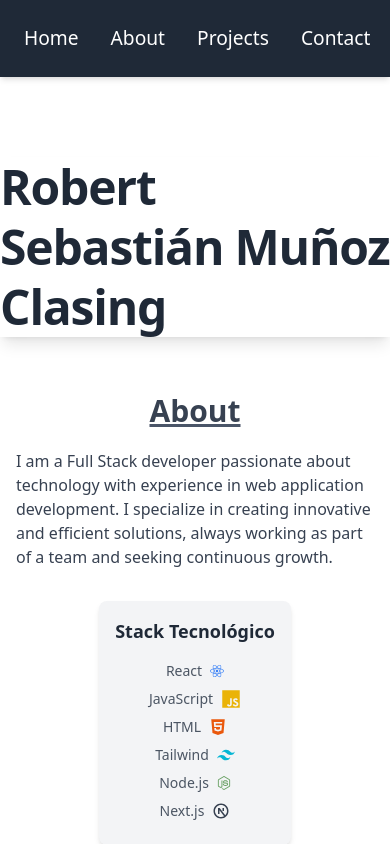
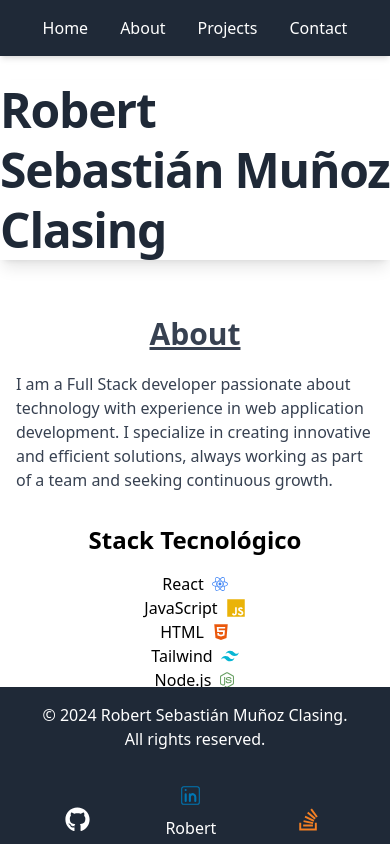
Before and after one commit to rocerclasing/portafolio-rm.github.io.com, a Next.js app: page / in a window 390 px wide. Shown: the top 844 px of the page. Built offline with nearby package versions, Linux system fonts and the light colour scheme.

Commit message:
responsive design corregido

```diff
--- a/src/app/globals.css
+++ b/src/app/globals.css
@@ -2,16 +2,18 @@
 @tailwind components;
 @tailwind utilities;
 
+/* Navbar */
+.navbar {
+  @apply bg-gray-800 text-white py-4 fixed top-0 w-full h-[157px];
+}
+
 /* Footer */
 .footer {
-  @apply bg-gray-800 text-white text-center py-6;
-  position: relative;
-  bottom: 0;
-  width: 100%;
+  @apply bg-gray-800 text-white text-center py-4 fixed bottom-0 w-full h-[157px];
 }
 
 .footer-content {
-  @apply max-w-5xl mx-auto px-4 lg:px-8;
+  @apply max-w-[1048px] mx-auto px-4 lg:px-8;
 }
 
 .social-links {
@@ -26,7 +28,16 @@
   @apply text-white hover:underline;
 }
 
-/* Tech Stack Section */
+/* Iconos del footer adaptables */
+.footer .icon {
+  @apply w-6 h-6 transition-transform duration-200;
+}
+
+.footer .icon:hover {
+  @apply transform scale-110;
+}
+
+/* Sección de Tech Stack */
 .tech-stack {
   @apply p-6 md:p-10 lg:p-20 bg-gray-100 rounded-lg shadow-md;
 }
@@ -36,7 +47,7 @@
 }
 
 .tech-stack ul {
-  @apply list-none p-0 text-center; /* Centraliza la lista */
+  @apply list-none p-0 text-center;
 }
 
 .tech-stack li {
@@ -47,59 +58,12 @@
   @apply text-blue-500 cursor-pointer;
 }
 
-/* Underline customization */
-.underline {
-  text-decoration: underline;
-  text-decoration-color: #4A5568;
-}
-
-/* Footer icons with hover effect */
-.footer .icon-github,
-.footer .icon-linkedin,
-.footer .icon-stackoverflow {
-  @apply transition-transform duration-200;
-}
-
-.footer .icon-github:hover,
-.footer .icon-linkedin:hover,
-.footer .icon-stackoverflow:hover {
-  @apply transform scale-110;
-}
-
-/* Responsive improvements for smaller devices */
-@media (max-width: 640px ) {
-  #mobile-menu {
-    @apply block;
-  }
-  /* Footer adjustments */
+/* Responsividad y ajustes para pantallas pequeñas */
+@media (max-width: 640px) {
   .footer-content {
     @apply px-2;
   }
 
-  /*mobile-menu*/
-  /* Para pantallas de hasta 568px */
-@media (max-width: 586px) {
-  #mobile-menu {
-    @apply block;
-    width: 100%; /* Asegura que ocupe todo el ancho de la pantalla */
-    padding: 1rem; /* Añade espacio para que el contenido sea más legible */
-    font-size: 1rem; /* Tamaño de fuente adecuado para pantallas pequeñas */
-  }
-}
-
-/* Para pantallas de hasta 982px */
-@media (max-width: 982px) {
-  #mobile-menu {
-    @apply block;
-    width: 100%; /* Mantén el ancho completo */
-    padding: 1.5rem; /* Añade un poco más de espacio */
-    font-size: 1.2rem; /* Tamaño de fuente más grande para mejor lectura */
-  }
-}
-
-
-
-  /* Tech Stack adjustments */
   .tech-stack {
     @apply p-4;
   }
@@ -112,3 +76,16 @@
     @apply text-sm;
   }
 }
+
+/* Ajuste del contenedor y el tamaño de íconos */
+@media (max-width: 586px) {
+  .navbar, .footer {
+    @apply px-4;
+  }
+}
+
+@media (max-width: 982px) {
+  .navbar, .footer {
+    @apply px-6;
+  }
+}
--- a/src/app/page.tsx
+++ b/src/app/page.tsx
@@ -9,7 +9,7 @@ import type { Metadata } from "next";
 export const metadata: Metadata = {
     title: "Home",
     description: "Explora nuestra plataforma y descubre soluciones innovadoras en tecnología web. Creado con Next.js para ofrecer una experiencia rápida, segura y completamente optimizada.",
-  };
+};
 
 const Home = () => {
     return (
@@ -26,7 +26,7 @@ const Home = () => {
             </section>
 
             <section className="flex items-center justify-center mb-10">
-                <div className="tech-stack text-center">
+                <div>
                     <h2 className="text-2xl font-semibold mb-4">Stack Tecnológico</h2>
                     <ul className="list-disc list-inside">
                         <li className="flex items-center justify-center">
@@ -45,7 +45,7 @@ const Home = () => {
                             Node.js <FaNodeJs className="text-yellow-500 ml-2" style={{ color: '#68A063' }} />
                         </li>
                         <li className="flex items-center justify-center">
-                            Next.js <RiNextjsLine className="text-gray-700 ml-2 text-lg" /> {/* Cambié el color y el tamaño aquí */}
+                            Next.js <RiNextjsLine className="text-gray-700 ml-2 text-lg" />
                         </li>
                     </ul>
                 </div>
--- a/src/components/Navbar.tsx
+++ b/src/components/Navbar.tsx
@@ -2,13 +2,13 @@ import Link from 'next/link';
 
 const Navbar = () => {
   return (
-    <nav className='bg-gray-800 p-4 shadow-md' id="mobile-menu">
-      <div className='container mx-auto flex items-center justify-between'>
-        <div className='flex flex-grow justify-center space-x-8'>
-          <Link href="/" className='text-white hover:text-gray-300 transition duration-200'>Home</Link>
-          <Link href="/about" className='text-white hover:text-gray-300 transition duration-200'>About</Link>
-          <Link href="/projects" className='text-white hover:text-gray-300 transition duration-200'>Projects</Link>
-          <Link href="/contact" className='text-white hover:text-gray-300 transition duration-200'>Contact</Link>
+    <nav className="bg-gray-800 p-4 shadow-md fixed w-full top-0 z-10" id="mobile-menu">
+      <div className="container mx-auto flex items-center justify-between">
+        <div className="flex flex-grow justify-center space-x-8">
+          <Link href="/" className="text-white hover:text-gray-300 transition duration-200">Home</Link>
+          <Link href="/about" className="text-white hover:text-gray-300 transition duration-200">About</Link>
+          <Link href="/projects" className="text-white hover:text-gray-300 transition duration-200">Projects</Link>
+          <Link href="/contact" className="text-white hover:text-gray-300 transition duration-200">Contact</Link>
         </div>
       </div>
     </nav>
```
